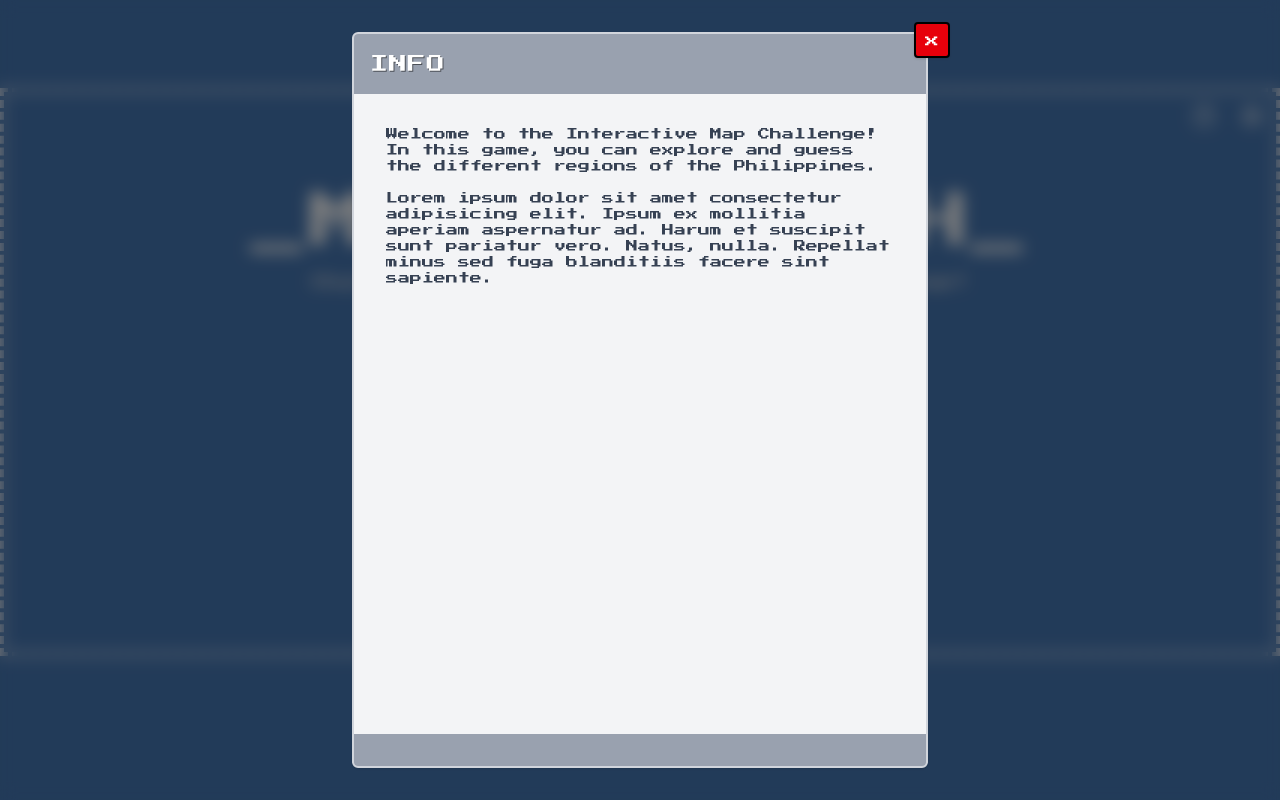
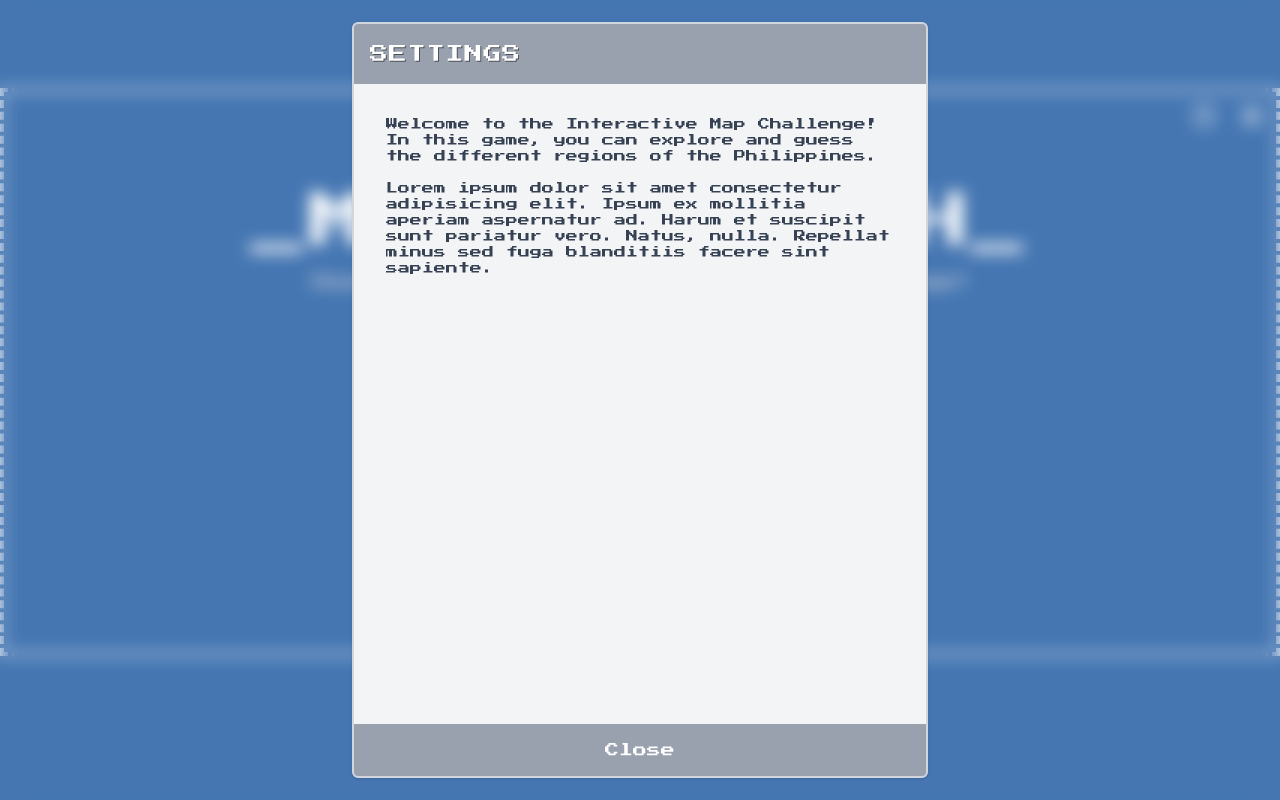
Before and after one commit to JeyBySy/MapaManiaPH, a React (Vite) app: page / in a window 1280 px wide. Both pictures are taken after a click on the icon 1204 px from the left and 116 px from the top of the page. Built offline with nearby package versions, Linux system fonts and the light colour scheme.

Commit message:
Update PopUp component

```diff
--- a/src/components/PopUp/PopUp.tsx
+++ b/src/components/PopUp/PopUp.tsx
@@ -1,23 +1,20 @@
 import React, { useEffect, useRef } from "react"
-import { motion, AnimatePresence } from "framer-motion"
+import { motion } from "framer-motion"
 
 interface PopUpProps {
   children: React.ReactNode
   visible: boolean
-  onClose: () => void
-  title?: string
+  onClose?: () => void
+  showExitBtn?: boolean
 }
 
-const PopUp: React.FC<PopUpProps> = ({ children, visible, onClose, title }) => {
+const PopUp: React.FC<PopUpProps> = ({ children, visible, onClose, showExitBtn = false }) => {
   const popupRef = useRef<HTMLDivElement>(null)
 
   // Close on outside click
   useEffect(() => {
     function handleClickOutside(event: MouseEvent) {
-      if (
-        popupRef.current &&
-        !popupRef.current.contains(event.target as Node)
-      ) {
+      if (showExitBtn && (popupRef.current && !popupRef.current.contains(event.target as Node)) && onClose) {
         onClose()
       }
     }
@@ -29,56 +26,34 @@ const PopUp: React.FC<PopUpProps> = ({ children, visible, onClose, title }) => {
     }
 
     return () => document.removeEventListener("mousedown", handleClickOutside)
-  }, [visible, onClose])
+  }, [visible, onClose, showExitBtn])
 
   return (
-    <AnimatePresence>
+    <>
       {visible && (
-        <motion.div
-          className="fixed inset-0 z-50 flex lg:items-center py-5 lg:justify-center backdrop-blur-sm bg-black/50 items-center justify-center "
-          initial={{ opacity: 0 }}
-          animate={{ opacity: 1 }}
-          exit={{ opacity: 0 }}
-        >
+        <div className="fixed inset-0 backdrop-blur flex flex-col items-center justify-center z-50">
           <motion.div
             ref={popupRef}
             initial={{ scale: 0, opacity: 0 }}
             animate={{ scale: 1, opacity: 1 }}
-            exit={{ scale: 0.8, opacity: 0 }}
-            transition={{
-              type: "spring",
-              stiffness: 400,
-              damping: 20,
-            }}
-            className="bg-gray-100 dark:bg-gray-900 text-white  mx-auto lg:w-xl lg:min-w-[400px] w-[87%] h-fit rounded-md border-2 border-gray-300 shadow relative"
+            transition={{ type: 'spring', stiffness: 300, damping: 20 }}
           >
             {/* Close Button */}
+            {/* {showExitBtn && (
               <div
                 onClick={onClose}
                 className="cursor-pointer rounded-sm p-4 absolute z-50 -top-3 -right-6 bg-red-600 text-white font-bold text-sm w-8 h-8 flex items-center justify-center border-2 border-black shadow-sm"
               >
                 x
               </div>
+            )} */}
 
-            <div className="container">
-              {/* Header */}
-              <div className="bg-gray-400  dark:bg-gray-700 p-4 rounded-t-sm">
-                <h2 className="text-xs lg:text-lg font-bold font-mono tracking-wider uppercase text-white drop-shadow-[1px_1px_0_rgba(0,0,0,0.5)]">
-                  {title}
-                </h2>
-              </div>
-
-              {/* Content */}
-              <div className="flex text-xs gap-2 max-h-[80vh] text-wrap overflow-y-auto ">{children}</div>
-
-              {/* Footer */}
-              <div className="bg-gray-400  dark:bg-gray-600 p-4 rounded-b-sm text-center"></div>
-            </div>
+            {children}
 
           </motion.div>
-        </motion.div>
+        </div>
       )}
-    </AnimatePresence>
+    </>
   )
 }
 
--- a/src/pages/StartPage.tsx
+++ b/src/pages/StartPage.tsx
@@ -14,17 +14,44 @@ const StartPage: React.FC = () => {
       <div className=" lg:container m-2 flex flex-col items-center justify-center border-4 border-dashed py-20 relative">
 
         {/* Settings */}
-        <PopUp visible={toggleSetting} onClose={() => { setToggleSetting(false) }} title="Settings">
+        <PopUp showExitBtn={true} visible={toggleSetting} onClose={() => { setToggleSetting(false) }}>
+          <div className="bg-gray-100 dark:bg-gray-900 text-white  mx-auto lg:w-xl lg:min-w-[400px] w-[87%] h-fit rounded-md border-2 border-gray-300 shadow relative">
+            {/* Header */}
+            <div className="bg-gray-400 dark:bg-gray-700 p-4 rounded-t-sm">
+              <h2 className="text-xs lg:text-lg font-bold font-mono tracking-wider uppercase text-white drop-shadow-[1px_1px_0_rgba(0,0,0,0.5)]">
+                Settings
+              </h2>
+            </div>
+
+            {/* Content */}
+            <div className="flex text-xs gap-2 max-h-[80vh] text-wrap overflow-y-auto ">
+
               <div className="flex flex-col gap-2 p-8 w-full">
                 <div className="flex flex-row dark:text-gray-600 text-gray-700 items-center space-x-10 justify-between text-shadow-xs">
                   <p>Dark Mode: </p>
                   <DarkModeToggle />
                 </div>
               </div>
+            </div>
+
+            {/* Footer */}
+            <div className="bg-gray-400  dark:bg-gray-600 rounded-b-sm text-center">
+              <button onClick={() => { setToggleSetting(false) }} className="cursor-pointer px-4 py-4 text-sm">Close</button>
+            </div>
+          </div>
         </PopUp>
 
         {/* Info */}
-        <PopUp visible={toggleHelp} onClose={() => { setToggleHelp(false) }} title="Info">
+        <PopUp showExitBtn={true} visible={toggleHelp} onClose={() => { setToggleHelp(false) }}>
+          <div className="bg-gray-100 dark:bg-gray-900 text-white  mx-auto lg:w-xl lg:min-w-[400px] w-[87%] h-fit rounded-md border-2 border-gray-300 shadow relative">
+            {/* Header */}
+            <div className="bg-gray-400 dark:bg-gray-700 p-4 rounded-t-sm">
+              <h2 className="text-xs lg:text-lg font-bold font-mono tracking-wider uppercase text-white drop-shadow-[1px_1px_0_rgba(0,0,0,0.5)]">
+                Settings
+              </h2>
+            </div>
+            {/* Content */}
+            <div className="flex text-xs gap-2 max-h-[80vh] text-wrap overflow-y-auto ">
               <div className="flex flex-col gap-4 p-8 w-full text-gray-700 dark:text-gray-300 overflow-y-auto h-[800px]">
                 <p>
                   Welcome to the <span className="font-semibold">Interactive Map Challenge</span>!
@@ -34,8 +61,13 @@ const StartPage: React.FC = () => {
                   Lorem ipsum dolor sit amet consectetur adipisicing elit. Ipsum ex mollitia aperiam aspernatur ad. Harum et suscipit sunt pariatur vero. Natus, nulla. Repellat minus sed fuga blanditiis facere sint sapiente.
                 </div>
               </div>
+            </div>
+            {/* Footer */}
+            <div className="bg-gray-400  dark:bg-gray-600 rounded-b-sm text-center">
+              <button onClick={() => { setToggleHelp(false) }} className="cursor-pointer px-4 py-4 text-sm">Close</button>
+            </div>
+          </div>
         </PopUp>
-
 
         <div className="w-full flex absolute top-0 right-0 justify-end">
           <div className=" p-3">
```
Lines whose indentation alone changed are shown as unchanged.
